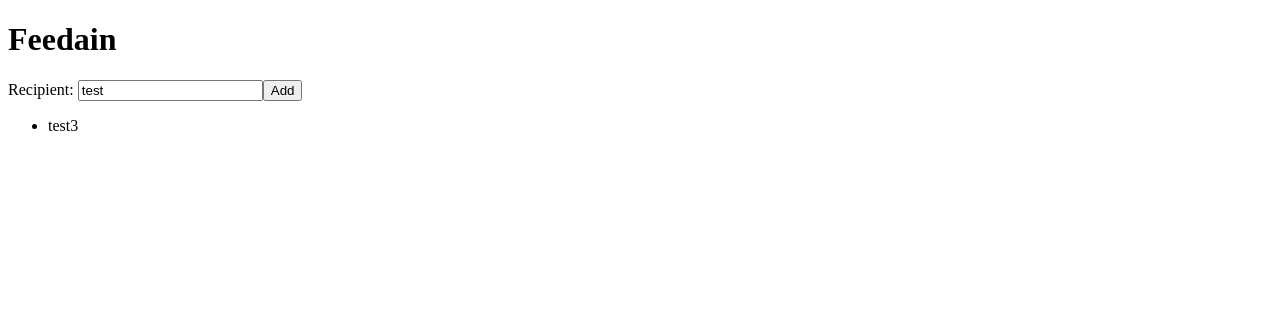
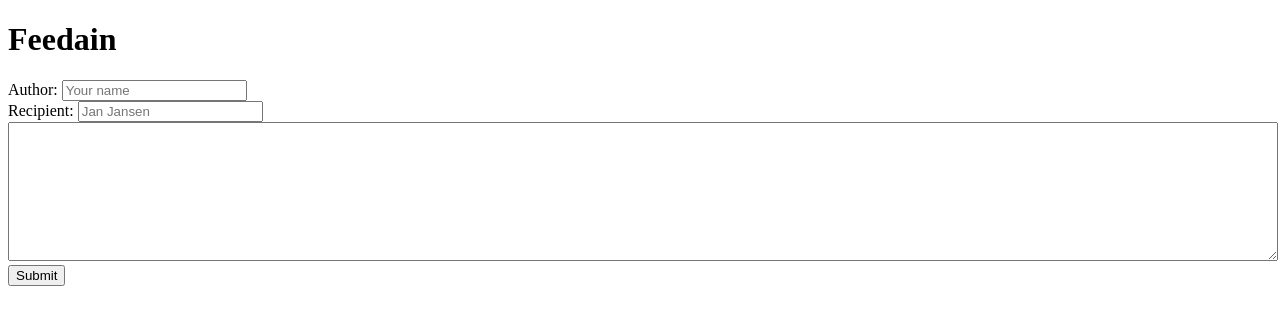
Before and after one commit to feedain/FeedainClient, an Angular app: page / in a window 1280 px wide. Shown: the top 324 px of the page. Built offline with nearby package versions, Linux system fonts and the light colour scheme; what angular-in-memory-web-api would draw is missing.

Commit message:
Implement submission functionality and save values inside the component

```diff
--- a/src/app/feedback.ts
+++ b/src/app/feedback.ts
@@ -1,3 +1,5 @@
 export class Feedback {
+    author: string;
     recipient: string;
+    content: string;
 }
--- a/src/app/submit-feedback/submit-feedback.component.css
+++ b/src/app/submit-feedback/submit-feedback.component.css
@@ -0,0 +1,4 @@
+textarea {
+    width: 100%;
+    height: 10em;
+}
--- a/src/app/submit-feedback/submit-feedback.component.html
+++ b/src/app/submit-feedback/submit-feedback.component.html
@@ -1,11 +1,15 @@
 <label>
-  Recipient: <input [(ngModel)]="currentFeedback.recipient" placeholder="Jan Jansen"/>
-</label>
+  Author: <input #author placeholder="Your name"/>
+</label><br>
+<label>
+  Recipient: <input #recipient (keyup)="0" placeholder="Jan Jansen"/>
+</label><br>
+<textarea #content></textarea><br>
 
-<button (click)="add()">Add</button>
+<button (click)="addRecipient(author.value, recipient.value, content.value)">Submit</button>
 
-<ul>
-  <li *ngFor="let feedback of feedbacks">
-    <span>{{feedback.recipient}}</span>
-  </li>
-</ul>
+<p *ngIf="feedback">
+  {{feedback.author}}<br>
+  {{feedback.recipient}}<br>
+  {{feedback.content}}
+</p>
--- a/src/app/submit-feedback/submit-feedback.component.ts
+++ b/src/app/submit-feedback/submit-feedback.component.ts
@@ -1,6 +1,5 @@
 import { Component, OnInit } from '@angular/core';
 import { Feedback } from '../feedback';
-import { FeedbackService } from '../feedback.service';
 
 @Component({
   selector: 'app-submit-feedback',
@@ -8,23 +7,14 @@ import { FeedbackService } from '../feedback.service';
   styleUrls: ['./submit-feedback.component.css']
 })
 export class SubmitFeedbackComponent implements OnInit {
-  currentFeedback: Feedback = {
-    recipient: 'test'
-  };
-  feedbacks: Feedback[];
+  feedback: Feedback;
 
-  constructor(private feedbackService: FeedbackService) { }
+  constructor() { }
 
-  getFeedbacks(): void {
-    this.feedbacks = this.feedbackService.getFeedbacks();
+  addRecipient(author: string, recipient: string, content: string): void {
+    this.feedback = { author, recipient, content };
   }
 
-  add(): void {
-    this.feedbackService.add(this.currentFeedback);
-  }
-
-  ngOnInit() {
-    this.getFeedbacks();
-  }
+  ngOnInit() { }
 
 }
```
